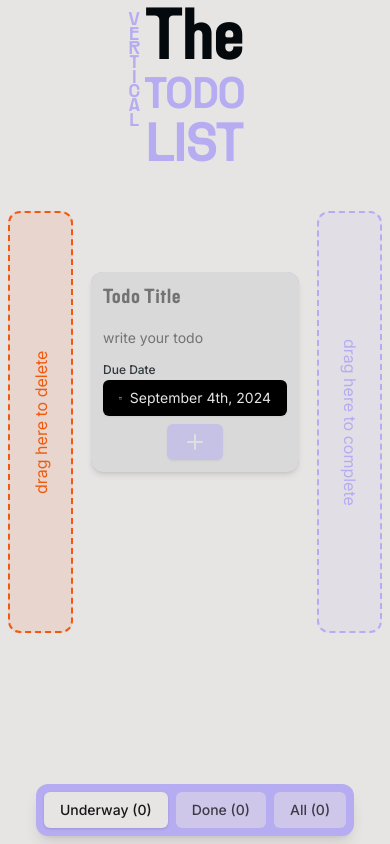
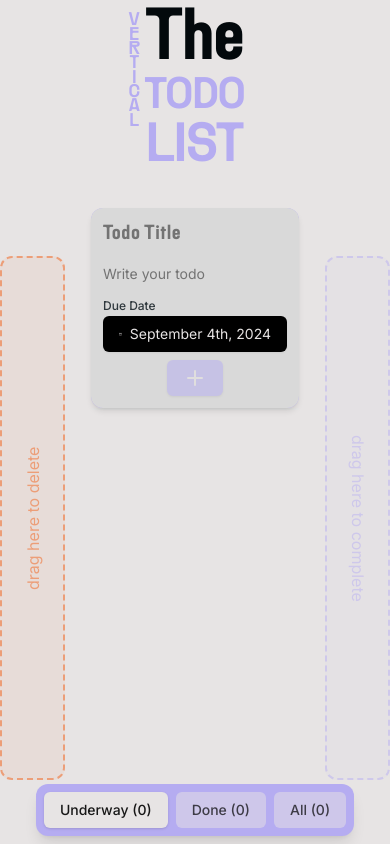
Before and after one commit to FrancescoBrunoDev/the_vertical_todo_list, a Next.js app: page / in a window 390 px wide. Built offline with nearby package versions, Linux system fonts and the light colour scheme.

Commit message:
several improvement

```diff
--- a/components/actionDraggableAreas.tsx
+++ b/components/actionDraggableAreas.tsx
@@ -1,38 +1,50 @@
 import { Droppable } from "@hello-pangea/dnd";
+import { cn } from "@/lib/utils";
 
-export const ActionDraggableAreas = () => {
-  return (
-    <div className="fixed inset-0 flex items-center justify-center">
-      <div className="container relative h-full">
-        <Droppable droppableId="delete">
-          {(provided: any) => (
+type DroppableAreaProps = {
+  isDragging: boolean;
+};
+
+// Configuration for droppable areas
+const droppableAreas = [
+  {
+    title: "drag here to delete",
+    id: "delete",
+    additionalClasses:
+      "rotate-180 border-secondary bg-secondary/10 text-secondary left-0",
+  },
+  {
+    title: "drag here to complete",
+    id: "completed",
+    additionalClasses: "border-primary bg-primary/10 text-primary right-0",
+  },
+];
+
+export const ActionDraggableAreas: React.FC<DroppableAreaProps> = ({
+  isDragging,
+}) => (
+  <div
+    className={`fixed inset-0 bottom-16 top-64 flex items-center justify-center md:bottom-10`}
+  >
+    <div className="container relative h-full">
+      {droppableAreas.map(({ title, id, additionalClasses }) => (
+        <Droppable key={id} droppableId={id}>
+          {(provided) => (
             <div
               ref={provided.innerRef}
               {...provided.droppableProps}
-              className="absolute bottom-1/4 left-2 top-1/4 flex w-2/12 rotate-180 items-center justify-center rounded-xl border-2 border-dashed border-secondary bg-secondary/10 text-secondary lg:bottom-2 lg:top-1/4 lg:w-1/3"
-              style={{
-                writingMode: "vertical-rl",
-              }}
+              className={cn(
+                "absolute top-0 flex h-full w-2/12 items-center justify-center rounded-xl border-2 border-dashed opacity-50 transition-all lg:w-1/4",
+                additionalClasses,
+                isDragging && "opacity-100 hover:scale-105",
+              )}
             >
-              drag here to delete
+              <span style={{ writingMode: "vertical-rl" }}>{title}</span>
+              <span className="hidden">{provided.placeholder}</span>
             </div>
           )}
         </Droppable>
-        <Droppable droppableId="completed">
-          {(provided: any) => (
-            <div
-              ref={provided.innerRef}
-              {...provided.droppableProps}
-              className="absolute bottom-1/4 right-2 top-1/4 flex w-2/12 items-center justify-center rounded-xl border-2 border-dashed border-primary bg-primary/10 text-primary lg:bottom-2 lg:top-1/4 lg:w-1/3"
-              style={{
-                writingMode: "vertical-rl",
-              }}
-            >
-              drag here to complete
-            </div>
-          )}
-        </Droppable>
-      </div>
+      ))}
     </div>
-  );
-};
+  </div>
+);
--- a/components/main.tsx
+++ b/components/main.tsx
@@ -15,11 +15,11 @@ export const Main = () => {
     settings.filter === "all" ? todos : groupedTodos[settings.filter] || [];
 
   return (
-    <div className="container mt-[17rem] flex w-full flex-col items-center gap-36">
+    <div className="container mt-52 flex w-full flex-col items-center gap-36 md:mt-[17rem]">
       <div className="fixed bottom-2 z-50 md:bottom-auto md:top-48">
         <FilterSelector />
       </div>
-      <div className="flex w-full flex-col items-center justify-center gap-8">
+      <div className="flex flex-col items-center justify-center gap-8">
         <div className="z-20 border-b-2">
           <NewTodo />
         </div>
--- a/components/todoItem.tsx
+++ b/components/todoItem.tsx
@@ -1,4 +1,4 @@
-import { useState, useEffect, useRef, use } from "react";
+import { useState, useEffect, useRef } from "react";
 import { useToDoStore } from "@/provider/todo-store-provider";
 import {
   Card,
@@ -9,14 +9,19 @@ import {
 } from "@/components/ui/card";
 import { Button } from "@/components/ui/button";
 import { DueDateSetter } from "@/components/dueDateSetter";
-import { ToDoItem } from "@/stores/todo-store";
 import { Textarea } from "@/components/ui/textarea";
 import { PPR } from "@/app/fonts";
 import { Label } from "@/components/ui/label";
 import { Info, GripHorizontal, Plus } from "lucide-react";
-import { motion, AnimatePresence } from "framer-motion";
+import { motion } from "framer-motion";
+import { ToDoItem } from "@/stores/todo-store";
 
-export const TodoItem: React.FC<ToDoItem> = ({
+type TodoItemProps = ToDoItem & {
+  index?: number;
+  isDragging?: boolean;
+};
+
+export const TodoItem: React.FC<TodoItemProps> = ({
   id,
   text,
   completed,
@@ -24,21 +29,18 @@ export const TodoItem: React.FC<ToDoItem> = ({
   dueDate,
   updatedAt,
   isOverdue,
+  index,
+  isDragging,
 }) => {
   const { addTodo, setDueDate, updateTodo, setIsOverdue } = useToDoStore(
     (state) => state,
   );
 
-  const [newTodoTitle, setNewTodoTitle] = useState<string>(
-    text ? text.title : "",
-  );
-  const [newTodoContent, setNewTodoContent] = useState<string>(
-    text ? text.content : "",
-  );
-  const [newDueDate, setnewDueDateState] = useState<Date>(
-    dueDate ? dueDate : new Date(),
-  );
-  const [isMounted, setIsMounted] = useState<boolean>(false);
+  const [todo, setTodo] = useState({
+    title: text?.title || "",
+    content: text?.content || "",
+  });
+  const [dueDateState, setDueDateState] = useState(dueDate || new Date());
   const titleTextareaRef = useRef<HTMLTextAreaElement>(null);
   const contentTextareaRef = useRef<HTMLTextAreaElement>(null);
 
@@ -52,41 +54,30 @@ export const TodoItem: React.FC<ToDoItem> = ({
   useEffect(() => {
     adjustTextareaHeight(titleTextareaRef.current);
     adjustTextareaHeight(contentTextareaRef.current);
-  }, [newTodoTitle, newTodoContent]);
+  }, [todo]);
 
-  const handleNewTodo = () => {
-    if (newTodoTitle.trim() && newTodoContent.trim()) {
-      const id = addTodo(newTodoTitle, newTodoContent);
-      if (newDueDate && id !== undefined) {
-        setDueDate(id, newDueDate);
+  useEffect(() => {
+    if (id) {
+      const updatedAt = new Date();
+      updateTodo(id, todo.title, todo.content, dueDateState, updatedAt);
+      setIsOverdue(id);
+    }
+  }, [todo, dueDateState, completed, id]);
+
+  const handleAddTodo = () => {
+    if (todo.title.trim() && todo.content.trim()) {
+      const newId = addTodo(todo.title, todo.content);
+      if (dueDateState && newId) {
+        setDueDate(newId, dueDateState);
       }
-      setNewTodoTitle("");
-      setNewTodoContent("");
+      setTodo({ title: "", content: "" });
     }
   };
 
-  const handleUpdate = () => {
-    if (!id) return;
-    const updatedAt = new Date();
-    updateTodo(id, newTodoTitle, newTodoContent, newDueDate, updatedAt);
-    setIsOverdue(id);
+  const dateLastChange = (updatedAt?: Date, createdAt?: Date) => {
+    const date = updatedAt || createdAt;
+    return date ? new Date(date).toLocaleString() : "";
   };
-
-  const dateLastChange = (updatedAt?: Date, createdAt?: Date) => {
-    if (updatedAt)
-      return `last updated ${new Date(updatedAt).toLocaleString()}`;
-    if (createdAt) return `created ${new Date(createdAt).toLocaleString()}`;
-  };
-
-  useEffect(() => {
-    setIsMounted(true);
-  }, []);
-
-  useEffect(() => {
-    if (isMounted) {
-      handleUpdate();
-    }
-  }, [newTodoTitle, newTodoContent, newDueDate, completed]);
 
   return (
     <motion.div
@@ -94,16 +85,21 @@ export const TodoItem: React.FC<ToDoItem> = ({
       animate={{ opacity: 1, y: 0 }}
       exit={{ opacity: 0, y: -10 }}
       transition={{ duration: 0.2 }}
+      whileHover={isDragging ? { scale: 1.05, x: [0, -2, 2, -2, 2, 0] } : {}}
     >
       <Card
-        className={`relative w-52 border-none bg-primary shadow-md transition-all hover:scale-105 ${id && "group hover:pt-5"} hover:drop-shadow-xl md:w-72`}
+        className={`relative w-52 border-none bg-primary shadow-md transition-all hover:scale-105 hover:drop-shadow-xl md:w-72 ${id && "group hover:pt-5"}`}
       >
         {id && (
-          <div className="absolute left-0 right-0 top-0 w-full opacity-0 transition-opacity group-hover:opacity-100 md:items-center">
-            <GripHorizontal className="h-6 w-full" />
-          </div>
+          <>
+            <div className="absolute left-0 right-0 top-0 w-full opacity-0 transition-opacity group-hover:opacity-100 md:items-center">
+              <GripHorizontal className="h-6 w-full" />
+            </div>
+            <div className="absolute -left-7 hidden h-6 w-6 items-center justify-center rounded-full bg-card md:flex">
+              <span className="text-xs">{(index ?? 0) + 1}</span>
+            </div>
+          </>
         )}
-
         <div
           className={`${isOverdue && "bg-secondary"} ${completed && "bg-primary"} flex flex-col gap-2 rounded-xl bg-card p-3`}
         >
@@ -113,52 +109,56 @@ export const TodoItem: React.FC<ToDoItem> = ({
                 ref={titleTextareaRef}
                 className={`${PPR.className} focus-visible:ring-none min-h-0 w-full max-w-full resize-none border-none p-0 text-xl font-bold tracking-wider shadow-none focus:outline-none focus:ring-0`}
                 placeholder="Todo Title"
-                value={newTodoTitle}
-                onChange={(e) => setNewTodoTitle(e.target.value)}
+                value={todo.title}
+                onChange={(e) =>
+                  setTodo((prev) => ({ ...prev, title: e.target.value }))
+                }
                 rows={1}
               />
             </CardTitle>
           </CardHeader>
+
           {!completed && (
             <>
               <CardContent className="p-0">
                 <Textarea
                   ref={contentTextareaRef}
                   className="focus-visible:ring-none min-h-0 w-full max-w-full resize-none border-none p-0 text-sm font-normal shadow-none focus:outline-none focus:ring-0"
-                  placeholder="write your todo"
-                  value={newTodoContent}
-                  onChange={(e) => setNewTodoContent(e.target.value)}
+                  placeholder="Write your todo"
+                  value={todo.content}
+                  onChange={(e) =>
+                    setTodo((prev) => ({ ...prev, content: e.target.value }))
+                  }
                   rows={1}
                 />
               </CardContent>
+
               <CardFooter className="flex flex-col gap-2 p-0">
                 <div className="w-full">
                   <Label className="text-text/80 text-xs">Due Date</Label>
                   <DueDateSetter
-                    dueDate={newDueDate}
-                    setnewDueDateState={setnewDueDateState}
+                    dueDate={dueDateState}
+                    setnewDueDateState={setDueDateState}
                   />
                 </div>
-                {!id && (
+
+                {!id ? (
                   <motion.div
                     whileTap={{ scale: 0.9 }}
-                    whileHover={{
-                      scale: 1.1,
-                      rotate: [5, 0],
-                    }}
+                    whileHover={{ scale: 1.1, rotate: [5, 0] }}
                   >
                     <Button
-                      disabled={!newTodoTitle.trim() || !newTodoContent.trim()}
+                      disabled={!todo.title.trim() || !todo.content.trim()}
                       className="text-background"
                       type="submit"
-                      onClick={handleNewTodo}
+                      onClick={handleAddTodo}
+                      // when press it should add todo
                     >
                       <Plus />
                     </Button>
                   </motion.div>
-                )}
-                {id && (
-                  <div className="justify-centerpt-2 flex items-center gap-1">
+                ) : (
+                  <div className="flex items-center justify-center gap-1 pt-2">
                     <Info className="h-3 w-fit" />
                     <span className="text-[0.7rem]">
                       {dateLastChange(updatedAt, createdAt)}
--- a/components/todoList.tsx
+++ b/components/todoList.tsx
@@ -1,3 +1,4 @@
+import { useState } from "react";
 import { TodoItem } from "@/components/todoItem";
 import type { ToDoItem } from "@/stores/todo-store";
 import { DragDropContext, Droppable, Draggable } from "@hello-pangea/dnd";
@@ -13,8 +14,14 @@ export const ToDoList: React.FC<ToDoListProps> = ({ todos }) => {
   const { setTodos, removeTodo, toggleTodo, setIsOverdue } = useToDoStore(
     (state) => state,
   );
+  const [isDragging, setIsDragging] = useState(false);
+
+  const handleOnDragStart = () => {
+    setIsDragging(true);
+  };
 
   const handleOnDragEnd = (result: any) => {
+    setIsDragging(false);
     if (!result.destination) return;
 
     const sourceId = result.source.droppableId;
@@ -31,12 +38,12 @@ export const ToDoList: React.FC<ToDoListProps> = ({ todos }) => {
 
     // the store's Actions are expeting a number as id
     const todoId = Number(result.draggableId);
-
+    console.log(destinationId);
     //handle moving itmes in different zones
     if (destinationId === "delete") {
       removeTodo(todoId);
     } else if (destinationId === "completed") {
-      const end = Date.now() + 1 * 300; // 3 seconds
+      const end = Date.now() + 1 * 300;
       const colors = ["#a786ff", "#fd8bbc", "#eca184", "#f8deb1"];
 
       const frame = () => {
@@ -63,12 +70,15 @@ export const ToDoList: React.FC<ToDoListProps> = ({ todos }) => {
   };
 
   return (
-    <DragDropContext onDragEnd={handleOnDragEnd}>
-      <ActionDraggableAreas />
+    <DragDropContext
+      onDragStart={handleOnDragStart}
+      onDragEnd={handleOnDragEnd}
+    >
+      <ActionDraggableAreas isDragging={isDragging} />
       <Droppable droppableId="todos">
         {(provided: any) => (
           <ul
-            className="z-20 flex w-full flex-col items-center gap-4 pb-8"
+            className="z-20 flex flex-col items-center gap-4 pb-8"
             {...provided.droppableProps}
             ref={provided.innerRef}
           >
@@ -85,7 +95,7 @@ export const ToDoList: React.FC<ToDoListProps> = ({ todos }) => {
                       {...provided.draggableProps}
                       {...provided.dragHandleProps}
                     >
-                      <TodoItem {...todo} />
+                      <TodoItem {...todo} index={index} />
                     </li>
                   )}
                 </Draggable>
--- a/package.json
+++ b/package.json
@@ -17,6 +17,7 @@
     "@radix-ui/react-slot": "^1.1.0",
     "@radix-ui/react-tabs": "^1.1.0",
     "@types/canvas-confetti": "^1.6.4",
+    "bowser": "^2.11.0",
     "canvas-confetti": "^1.9.3",
     "class-variance-authority": "^0.7.0",
     "clsx": "^2.1.1",
--- a/stores/todo-store.ts
+++ b/stores/todo-store.ts
@@ -1,5 +1,6 @@
 import { createStore } from "zustand";
 import { persist, createJSONStorage } from "zustand/middleware";
+import { isAfter } from "date-fns";
 
 export type ToDoItem = {
   id?: number;
@@ -24,7 +25,7 @@ export type ToDoState = {
 };
 
 export type ToDoActions = {
-  addTodo: (title: string, content: string) => void;
+  addTodo: (title: string, content: string) => number | undefined;
   removeTodo: (id: number) => void;
   updateTodo: (
     id: number,
@@ -126,7 +127,7 @@ export const createToDoStore = (initState: ToDoState = defaultInitState) => {
           set((state) => ({
             todos: state.todos.map((todo) =>
               todo.id === id
-                ? { ...todo, dueDate, isOverdue: new Date() > dueDate }
+                ? { ...todo, dueDate, isOverdue: isAfter(new Date(), dueDate) }
                 : todo,
             ),
           })),
@@ -145,7 +146,7 @@ export const createToDoStore = (initState: ToDoState = defaultInitState) => {
               isOverdue:
                 todo.id === id && todo.completed
                   ? false
-                  : (isOverdue ?? new Date() > todo.dueDate),
+                  : (isOverdue ?? isAfter(new Date(), todo.dueDate)),
             })),
           }));
         },
```
Also changed, not shown: components/dueDateSetter.tsx (+13 -2 lines), components/header.tsx (+14 -1 lines), 1 other file (tests, documents, lock files or other folders).
